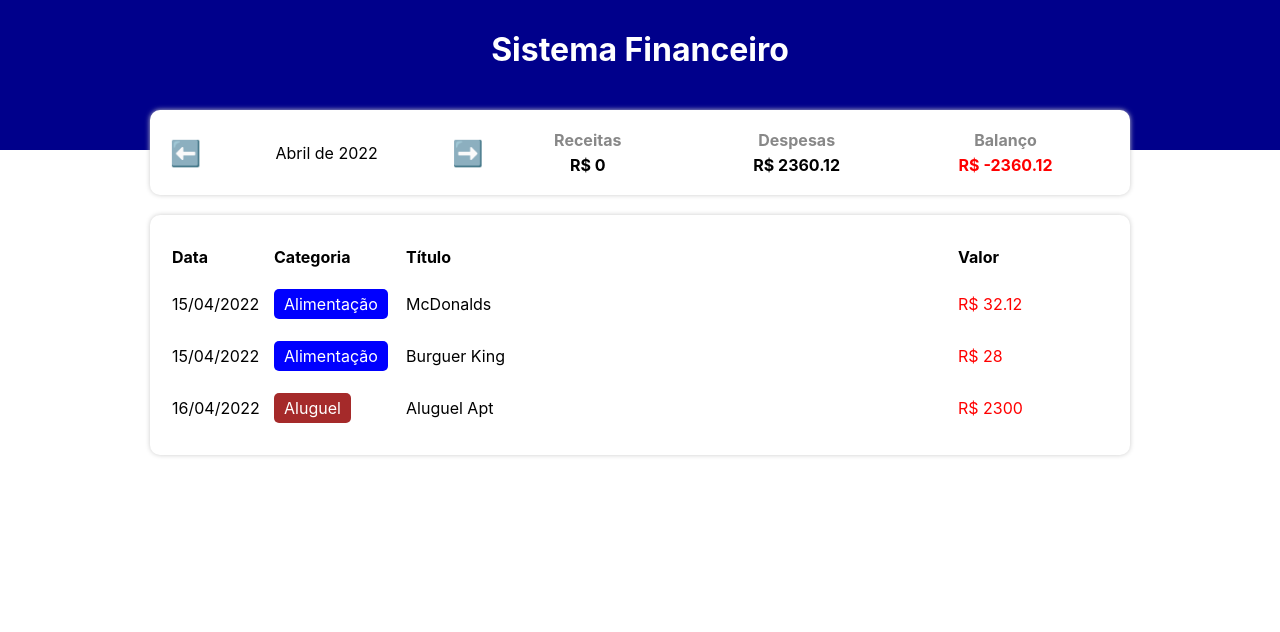
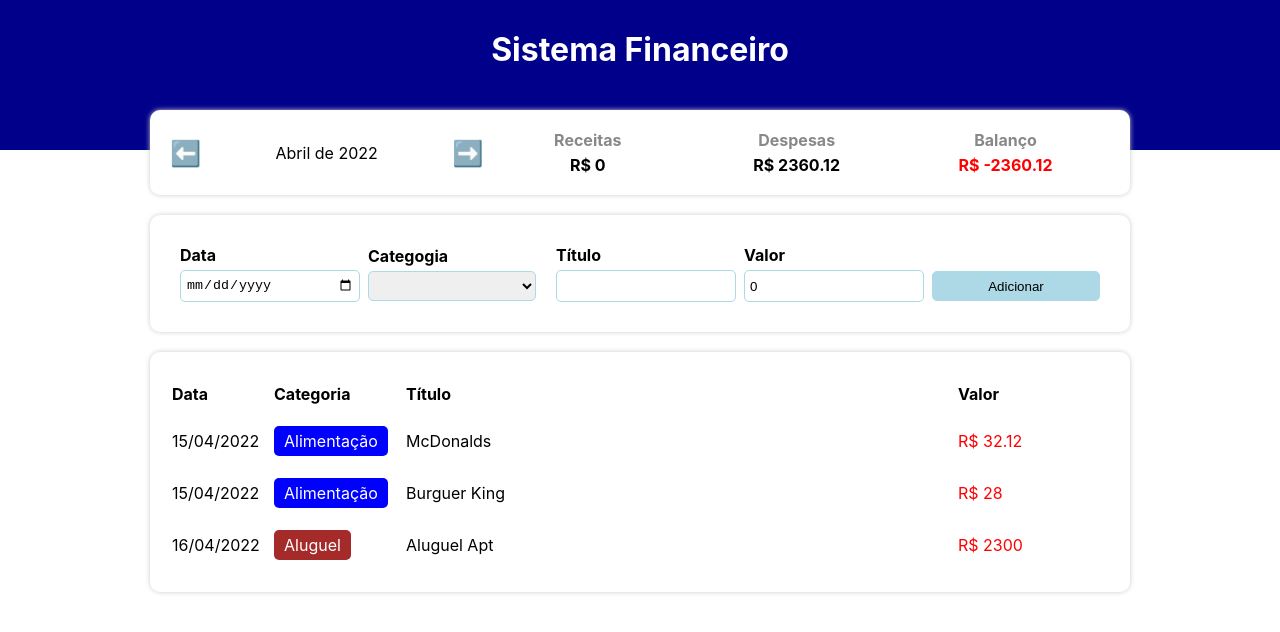
Before and after one commit to gustavobrigatti/expense-tracker, a React (Create React App) app: page / in a window 1280 px wide. Shown: the top 632 px of the page. Built offline with nearby package versions, Linux system fonts and the light colour scheme.

Commit message:
finalização do projeto

```diff
--- a/src/App.tsx
+++ b/src/App.tsx
@@ -7,6 +7,7 @@
 import { filterListByMonth, getCurrentMonth } from './helpers/dateFilter';
 import { TableArea } from './components/TableArea';
 import { InfoArea } from './components/InfoArea';
+import { InputArea } from './components/InputArea';
 
 const App = () => {
   const [list, setList] = useState(items);
@@ -40,20 +41,30 @@
     setCurrentMonth(newMonth);
   }
 
+  const handleAddItem = (item: Item) => {
+    let newList = [...list];
+    newList.push(item);
+    setList(newList);
+  }
+
   return (
     <C.Container>
       <C.Header>
         <C.HeaderText>Sistema Financeiro</C.HeaderText>
       </C.Header>
       <C.Body>
+
         <InfoArea
           currentMonth={currentMonth}
           onMonthChange={handleMonthChange}
           income={income}
           expense={expense}
         />
-        {/* Área de inserção */}
+
+        <InputArea onAdd={handleAddItem} />
+
         <TableArea list={filteredList}/>
+
       </C.Body>
     </C.Container>
   );
--- /dev/null
+++ b/src/components/InputArea/index.tsx
@@ -0,0 +1,87 @@
+import { useState } from 'react';
+import { categories } from '../../data/categories';
+import { newDateAdjusted } from '../../helpers/dateFilter';
+import { Item } from '../../types/Item';
+import * as C from './stylex';
+
+type Props = {
+    onAdd: (item: Item) => void;
+}
+
+export const InputArea = ({ onAdd }: Props) => {
+
+    const [dateField, setDateField] = useState('');
+    const [categoryField, setCategoryField] = useState('');
+    const [titleField, setTitleField] = useState('');
+    const [valueField, setValueField] = useState(0);
+
+    let categoryKeys: string[] = Object.keys(categories);
+
+    const handleAddEvent = () => {
+        let errors: string[] = [];
+
+        if(isNaN(new Date(dateField).getTime())) {
+            errors.push('Data inválida!');
+        }
+        if(!categoryKeys.includes(categoryField)) {
+            errors.push('Categoria inválida!');
+        }
+        if(titleField === '') {
+            errors.push('Título vazio!');
+        }
+        if(valueField <= 0) {
+            errors.push('Valor inválido!');
+        }
+
+        if(errors.length > 0) {
+                alert(errors.join("\n"));
+        } else {
+        onAdd({
+            date: newDateAdjusted(dateField),
+            category: categoryField,
+            title: titleField,
+            value: valueField
+        });
+            clearFields();
+        }
+    }
+
+    const clearFields = () => {
+        setDateField('');
+        setCategoryField('');
+        setTitleField('');
+        setValueField(0);
+    }
+
+    return(
+        <C.Container>
+            <C.InputLabel>
+                <C.InputTitle>Data</C.InputTitle>
+                <C.Input type="date" value={dateField} onChange={e => setDateField(e.target.value)} />
+            </C.InputLabel>
+            <C.InputLabel>
+                <C.InputTitle>Categogia</C.InputTitle>
+                <C.Select value={categoryField} onChange={e => setCategoryField(e.target.value)}>
+                    <>
+                        <option></option>
+                        { categoryKeys.map((key, index) =>(
+                            <option key={index} value={key}>{categories[key].title}</option>
+                        ))}
+                    </>
+                </C.Select>
+            </C.InputLabel>
+            <C.InputLabel>
+                <C.InputTitle>Título</C.InputTitle>
+                <C.Input type="text" value={titleField} onChange={e => setTitleField(e.target.value)} ></C.Input>
+            </C.InputLabel>
+            <C.InputLabel>
+                <C.InputTitle>Valor</C.InputTitle>
+                <C.Input type="number" value={valueField} onChange={e => setValueField(parseFloat(e.target.value))} ></C.Input>
+            </C.InputLabel>
+            <C.InputLabel>
+                <C.InputTitle>&nbsp;</C.InputTitle>
+                <C.Button onClick={handleAddEvent}>Adicionar</C.Button>
+            </C.InputLabel>
+        </C.Container>
+    );
+}
--- /dev/null
+++ b/src/components/InputArea/stylex.ts
@@ -0,0 +1,47 @@
+import styled from 'styled-components';
+
+export const Container = styled.div`
+    background-color: #FFF;
+    box-shadow: 0px 0px 5px #CCC;
+    border-radius: 10px;
+    padding: 20px;
+    margin-top: 20px;
+    display: flex;
+    align-items: center;
+`;
+export const InputLabel = styled.label`
+    flex: 1;
+    margin: 10px;
+`;
+export const InputTitle = styled.div`
+    font-weight: bold;
+    margin-bottom: 5px;
+`;
+export const Input = styled.input`
+    width: 100%;
+    height: 30px;
+    padding: 0 5px;
+    border: 1px solid lightblue;
+    border-radius: 5px;
+`;
+export const Select = styled.select`
+    width: 100%;
+    height: 30px;
+    padding: 0 5px;
+    border: 1px solid lightblue;
+    border-radius: 5px;
+`;
+export const Button = styled.button`
+    width: 100%;
+    height: 30px;
+    padding: 0 5px;
+    border: 1px solid lightblue;
+    border-radius: 5px;
+    background-color: lightblue;
+    color: black;
+    cursor: pointer;
+    &:hover {
+        background-color: blue;
+        color: white;
+    }
+`;
--- a/src/helpers/dateFilter.ts
+++ b/src/helpers/dateFilter.ts
@@ -31,3 +31,8 @@
     let months = ['Janeiro', 'Fevereiro', 'Março', 'Abril', 'Maio', 'Junho', 'Julho', 'Agosto', 'Setembro', 'Outubro', 'Novembro', 'Dezembro'];
     return `${months[parseInt(month) - 1]} de ${year}`;
 }
+
+export const newDateAdjusted = (dateField: string) => {
+    let [year, month, day] = dateField.split('-');
+    return new Date(parseInt(year), parseInt(month) - 1, parseInt(day));
+}
```
